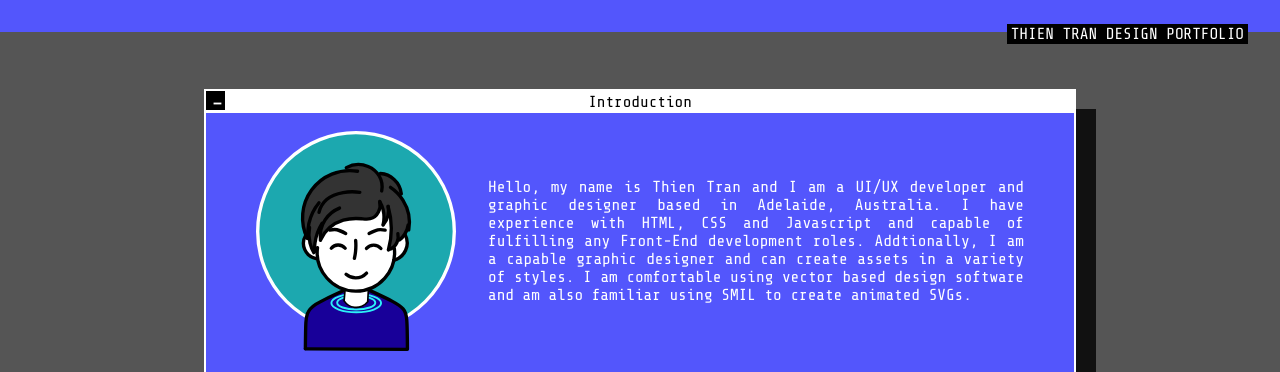
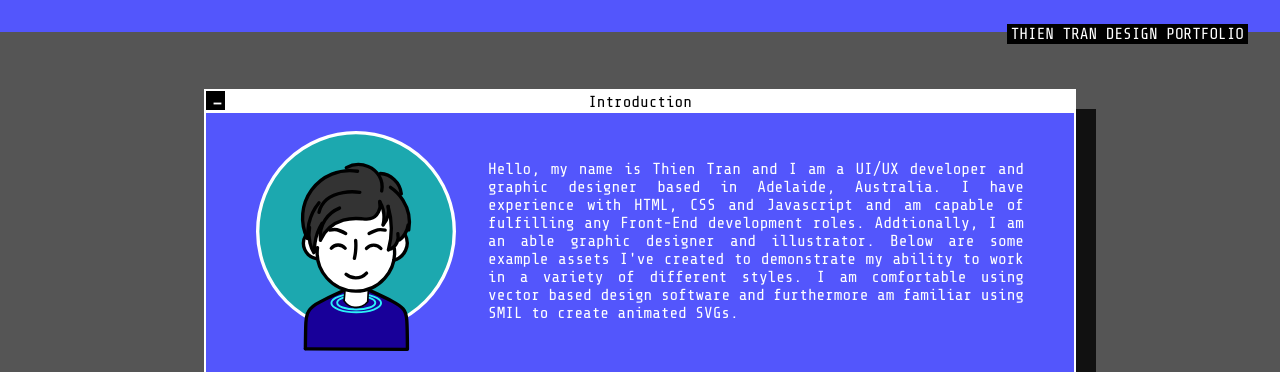
Before and after one commit to timelytmle/DesignPortfolio, a plain HTML site: page index.html in a window 1280 px wide. Shown: the top 372 px of the page. Drawn offline with nearby package versions, Linux system fonts and the light colour scheme.

Commit message:
Update index.html

```diff
--- a/index.html
+++ b/index.html
@@ -19,9 +19,10 @@
 					<div class="container-item-1-right justify-text">
 						<p>
 						Hello, my name is Thien Tran and I am a UI/UX developer and graphic designer based in Adelaide, Australia.
-						I have experience with HTML, CSS and Javascript and capable of fulfilling any Front-End development roles.
-						Addtionally, I am a capable graphic designer and can create assets in a variety of styles.
-						I am comfortable using vector based design software and am also familiar using SMIL to create animated SVGs.
+						I have experience with HTML, CSS and Javascript and am capable of fulfilling any Front-End development roles.
+						Addtionally, I am an able graphic designer and illustrator.
+						Below are some example assets I've created to demonstrate my ability to work in a variety of different styles.
+						I am comfortable using vector based design software and furthermore am familiar using SMIL to create animated SVGs.
 						</p>
 					</div>
 				</div>
```
